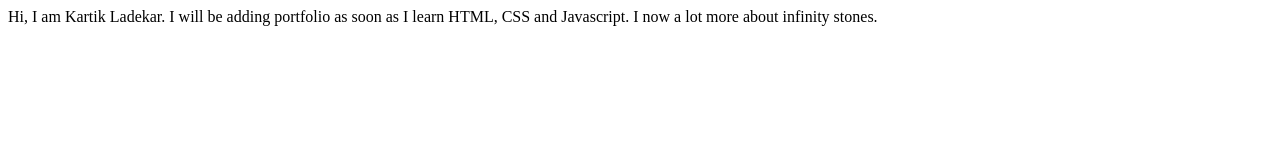
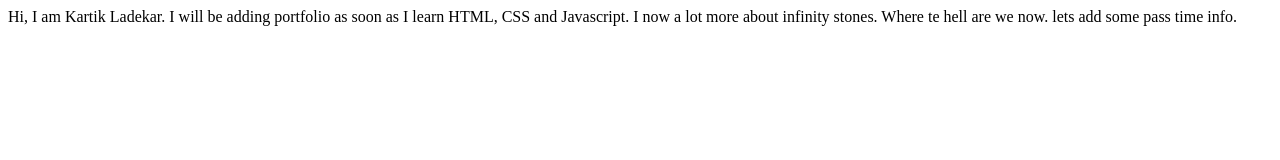
Before and after one commit to ktk994/my-site, a plain HTML site: page index.html in a window 1280 px wide. Drawn offline with Linux system fonts and the light colour scheme.

Commit message:
passtime
some info added

```diff
--- a/index.html
+++ b/index.html
@@ -10,5 +10,6 @@
     Hi, I am Kartik Ladekar. I will be adding portfolio as soon as
     I learn HTML, CSS and Javascript. I now a lot more about
     infinity stones.
+    Where te hell are we now. lets add some pass time info.
 </body>
 </html>
```
